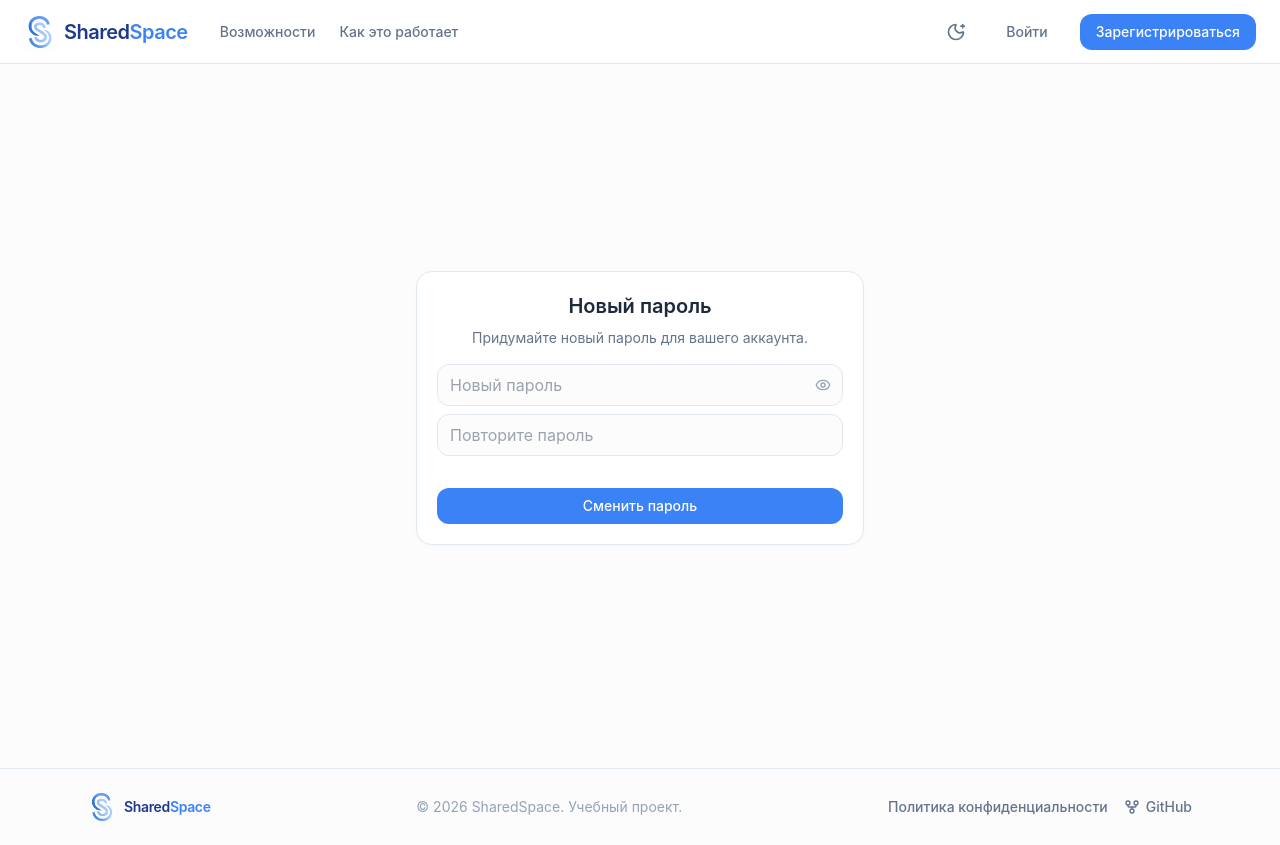
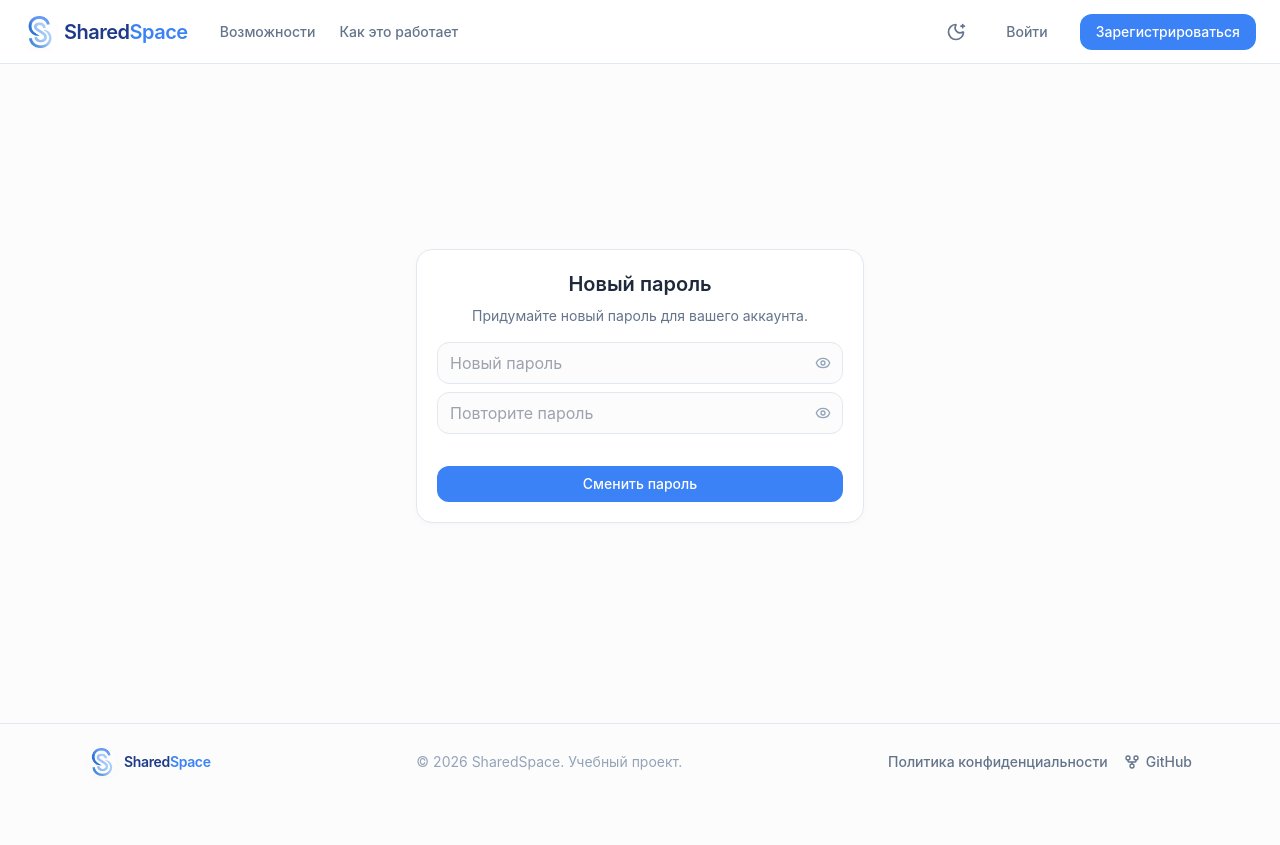
Before and after one commit to TAskMAster339/SharedSpace, a React (Create React App) app in the folder frontend/: page /reset-password/1 in a window 1280 px wide. After the commit the page ends 800 px from the top, so only its background shows below. Built offline with nearby package versions, Linux system fonts and the light colour scheme; no server answers.

Commit message:
fix: update design

```diff
--- a/frontend/src/components/Layout.tsx
+++ b/frontend/src/components/Layout.tsx
@@ -37,15 +37,18 @@ export const Layout: React.FC<LayoutProps> = ({ children }) => {
         )}
 
         <div className="flex-1 flex flex-col min-h-0 min-w-0">
-          <div className="flex-1 min-w-0 overflow-y-auto overflow-x-clip">
+          <div className="flex-1 min-w-0 overflow-y-auto overflow-x-clip flex flex-col">
             <div
               className={cn(
-                'max-w-6xl mx-auto',
-                isOnLandingPage ? 'p-0' : 'p-4 sm:p-6 pb-24 md:pb-6',
+                'self-center w-full max-w-6xl flex-1',
+                isOnLandingPage ? 'p-0' : 'p-4 sm:p-6',
+                isAuthenticated && !isOnLandingPage && 'pb-24 md:pb-6',
               )}
             >
               {children ? children : <Outlet />}
-              <div className="md:hidden mt-8 pt-4 border-t border-theme text-center">
+            </div>
+          </div>
+          <div className={`md:hidden shrink-0 border-t border-theme px-4 py-3 text-center${isAuthenticated ? ' pb-20' : ''}`}>
             <p className="text-xs text-theme-muted">
               &copy; {CURRENT_YEAR} SharedSpace. Учебный проект.
             </p>
@@ -69,8 +72,6 @@ export const Layout: React.FC<LayoutProps> = ({ children }) => {
               </a>
             </div>
           </div>
-            </div>
-          </div>
           <div className="hidden md:block">
             <Footer />
           </div>
--- a/frontend/src/components/ui/Button.tsx
+++ b/frontend/src/components/ui/Button.tsx
@@ -15,7 +15,7 @@ export const Button: React.FC<ButtonProps> = ({
   ...props
 }) => {
   const baseStyles =
-    'font-medium rounded-theme-md transition-colors disabled:opacity-50 disabled:cursor-not-allowed';
+    'font-medium rounded-theme-md transition-colors duration-200 disabled:opacity-50 disabled:cursor-not-allowed';
 
   const variants = {
     primary: 'bg-brand text-theme-on-brand hover:bg-brand-hover',
--- a/frontend/src/components/ui/Modal.tsx
+++ b/frontend/src/components/ui/Modal.tsx
@@ -59,7 +59,7 @@ export const Modal: React.FC<ModalProps> = ({
           className,
         )}
       >
-        <div className="flex items-center justify-between px-6 py-4 border-b border-theme shrink-0">
+        <div className={`flex items-center px-6 py-4 border-b border-theme shrink-0 ${showCloseButton ? 'justify-between' : 'justify-center'}`}>
           <h2 className="text-lg font-semibold text-theme-primary">{title}</h2>
           {showCloseButton && (
             <button
--- a/frontend/src/components/ui/Toast.tsx
+++ b/frontend/src/components/ui/Toast.tsx
@@ -82,7 +82,7 @@ export const Toast: React.FC<ToastProps> = ({
   return (
     <div
       className={cn(
-        'relative overflow-hidden flex items-center gap-3 px-4 py-3 rounded-theme-lg border border-theme shadow-theme-dropdown max-w-sm w-full',
+        'relative overflow-hidden flex items-center gap-3 px-4 py-3 rounded-theme-lg border border-theme shadow-theme-dropdown w-full',
         'bg-theme-secondary',
         'transition-all duration-300 transform',
         isVisible ? 'translate-y-0 opacity-100' : 'translate-y-4 opacity-0',
--- a/frontend/src/components/ui/ToastContainer.tsx
+++ b/frontend/src/components/ui/ToastContainer.tsx
@@ -19,10 +19,10 @@ interface ToastContainerProps {
 
 const useIsMobile = () => {
   const [mobile, setMobile] = React.useState(
-    typeof window !== 'undefined' ? window.innerWidth < 640 : true,
+    typeof window !== 'undefined' ? window.innerWidth < 768 : true,
   );
   React.useEffect(() => {
-    const mq = window.matchMedia('(max-width: 639px)');
+    const mq = window.matchMedia('(max-width: 767px)');
     const handler = (e: MediaQueryListEvent) => setMobile(e.matches);
     mq.addEventListener('change', handler);
     return () => mq.removeEventListener('change', handler);
@@ -39,7 +39,7 @@ export const ToastContainer: React.FC<ToastContainerProps> = ({ toasts, onRemove
 
   return (
     <div
-      className="fixed right-4 left-4 sm:left-auto z-[60] flex flex-col gap-2 sm:w-96 transition-all duration-300 sm:bottom-4"
+      className="fixed right-4 left-4 md:left-auto z-[60] flex flex-col gap-2 md:w-96 transition-all duration-300 md:bottom-4"
       style={{ bottom: isMobile ? toastMobileBottomPx : undefined }}
     >
       {toasts.map((toast) => (
--- a/frontend/src/pages/ForgotPasswordPage.tsx
+++ b/frontend/src/pages/ForgotPasswordPage.tsx
@@ -51,7 +51,7 @@ const ForgotPasswordPage: React.FC = () => {
   };
 
   return (
-    <div className="flex items-center justify-center min-h-[80vh] px-4">
+    <div className="flex items-center justify-center h-full px-4">
       <SEOHead
         title="Восстановление пароля"
         description="Сбросьте пароль от аккаунта SharedSpace, если вы его забыли."
--- a/frontend/src/pages/LoginPage.tsx
+++ b/frontend/src/pages/LoginPage.tsx
@@ -52,7 +52,7 @@ const LoginPage: React.FC = () => {
       navigate('/dashboard');
     } catch (err) {
       if (err instanceof ApiError && err.status === 401) {
-        setFormError('Неверный email или пароль');
+        setFormError('Неверный email/логин или пароль');
       } else if (err instanceof ApiError) {
         setFormError(err.message);
       } else {
@@ -64,7 +64,7 @@ const LoginPage: React.FC = () => {
   };
 
   return (
-    <div className="flex items-center justify-center min-h-[80vh] px-4">
+    <div className="flex items-center justify-center h-full px-4">
       <SEOHead
         title="Вход"
         description="Войдите в SharedSpace, чтобы получить доступ к вашим файлам и общим папкам."
@@ -111,7 +111,7 @@ const LoginPage: React.FC = () => {
         <div className="mt-4 flex flex-col items-center gap-2 text-sm">
           <Link
             to="/forgot-password"
-            className="text-theme-secondary hover:text-brand transition-colors"
+            className="text-brand hover:text-brand-hover transition-colors"
           >
             Забыли пароль?
           </Link>
--- a/frontend/src/pages/RegisterPage.tsx
+++ b/frontend/src/pages/RegisterPage.tsx
@@ -95,7 +95,7 @@ const RegisterPage: React.FC = () => {
   };
 
   return (
-    <div className="flex items-center justify-center min-h-[80vh] px-4">
+    <div className="flex items-center justify-center h-full px-4">
       <SEOHead
         title="Регистрация"
         description="Зарегистрируйтесь в SharedSpace и получите бесплатное облачное хранилище для файлов и совместной работы."
--- a/frontend/src/pages/ResetPasswordPage.tsx
+++ b/frontend/src/pages/ResetPasswordPage.tsx
@@ -16,6 +16,7 @@ const ResetPasswordPage: React.FC = () => {
   const [password, setPassword] = useState('');
   const [confirmPassword, setConfirmPassword] = useState('');
   const [showPassword, setShowPassword] = useState(false);
+  const [showConfirmPassword, setShowConfirmPassword] = useState(false);
   const [fieldError, setFieldError] = useState('');
   const [isSubmitting, setIsSubmitting] = useState(false);
   const [status, setStatus] = useState<Status>('form');
@@ -87,7 +88,7 @@ const ResetPasswordPage: React.FC = () => {
   };
 
   return (
-    <div className="flex items-center justify-center min-h-[80vh] px-4">
+    <div className="flex items-center justify-center h-full px-4">
       <SEOHead title="Новый пароль" description="Задайте новый пароль для аккаунта SharedSpace." />
       <Card className="w-full max-w-md">
         {status === 'success' ? (
@@ -168,14 +169,24 @@ const ResetPasswordPage: React.FC = () => {
                 </div>
               </div>
               <div>
+                <div className="relative">
                   <input
-                  type={showPassword ? 'text' : 'password'}
+                    type={showConfirmPassword ? 'text' : 'password'}
                     placeholder="Повторите пароль"
                     value={confirmPassword}
                     onChange={(e) => setConfirmPassword(e.target.value)}
-                  className="w-full px-3 py-2 rounded-theme-md border border-theme bg-theme-primary text-theme-primary outline-none focus:border-brand"
+                    className="w-full px-3 py-2 pr-10 rounded-theme-md border border-theme bg-theme-primary text-theme-primary outline-none focus:border-brand"
                     autoComplete="new-password"
                   />
+                  <button
+                    type="button"
+                    onClick={() => setShowConfirmPassword(!showConfirmPassword)}
+                    tabIndex={-1}
+                    className="absolute right-3 top-1/2 -translate-y-1/2 text-theme-muted hover:text-brand transition-colors"
+                  >
+                    {showConfirmPassword ? <EyeOff size={16} /> : <Eye size={16} />}
+                  </button>
+                </div>
                 <p className="min-h-5 pt-1 pl-3 text-sm leading-4 text-danger">
                   {fieldError || '\u00A0'}
                 </p>
--- a/frontend/src/pages/VerifyEmailPage.tsx
+++ b/frontend/src/pages/VerifyEmailPage.tsx
@@ -38,7 +38,7 @@ const VerifyEmailPage: React.FC = () => {
   }, [token]);
 
   return (
-    <div className="flex items-center justify-center min-h-[80vh] px-4">
+    <div className="flex items-center justify-center h-full px-4">
       <SEOHead
         title="Подтверждение почты"
         description="Подтверждение адреса электронной почты для аккаунта SharedSpace."
--- a/frontend/src/styles.css
+++ b/frontend/src/styles.css
@@ -95,7 +95,6 @@
       system-ui,
       -apple-system,
       sans-serif;
-    scrollbar-gutter: stable;
   }
 
   * {
```
Also changed, not shown: 2 other files (tests, documents, lock files or other folders). Lines whose indentation alone changed are shown as unchanged.
